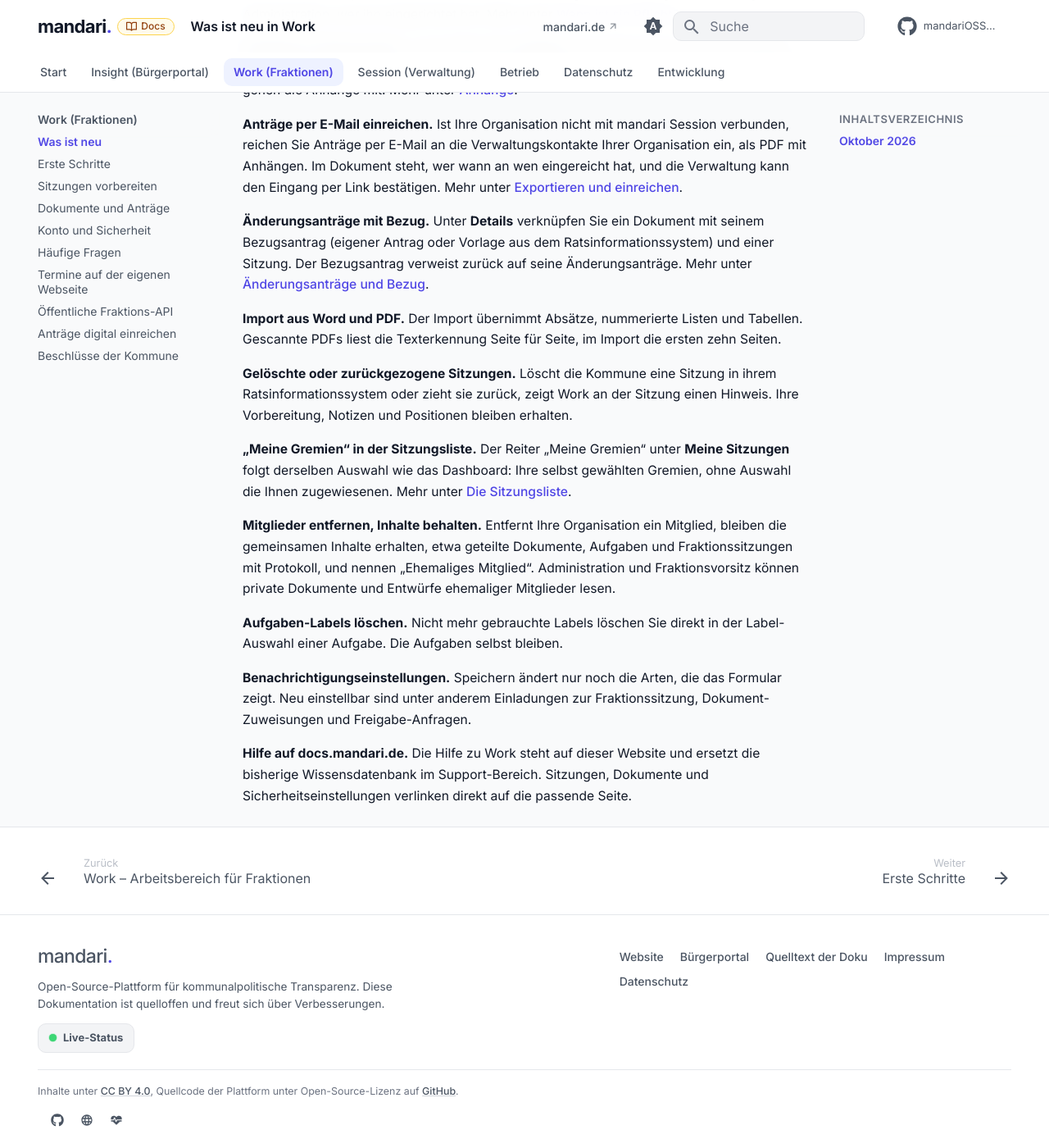
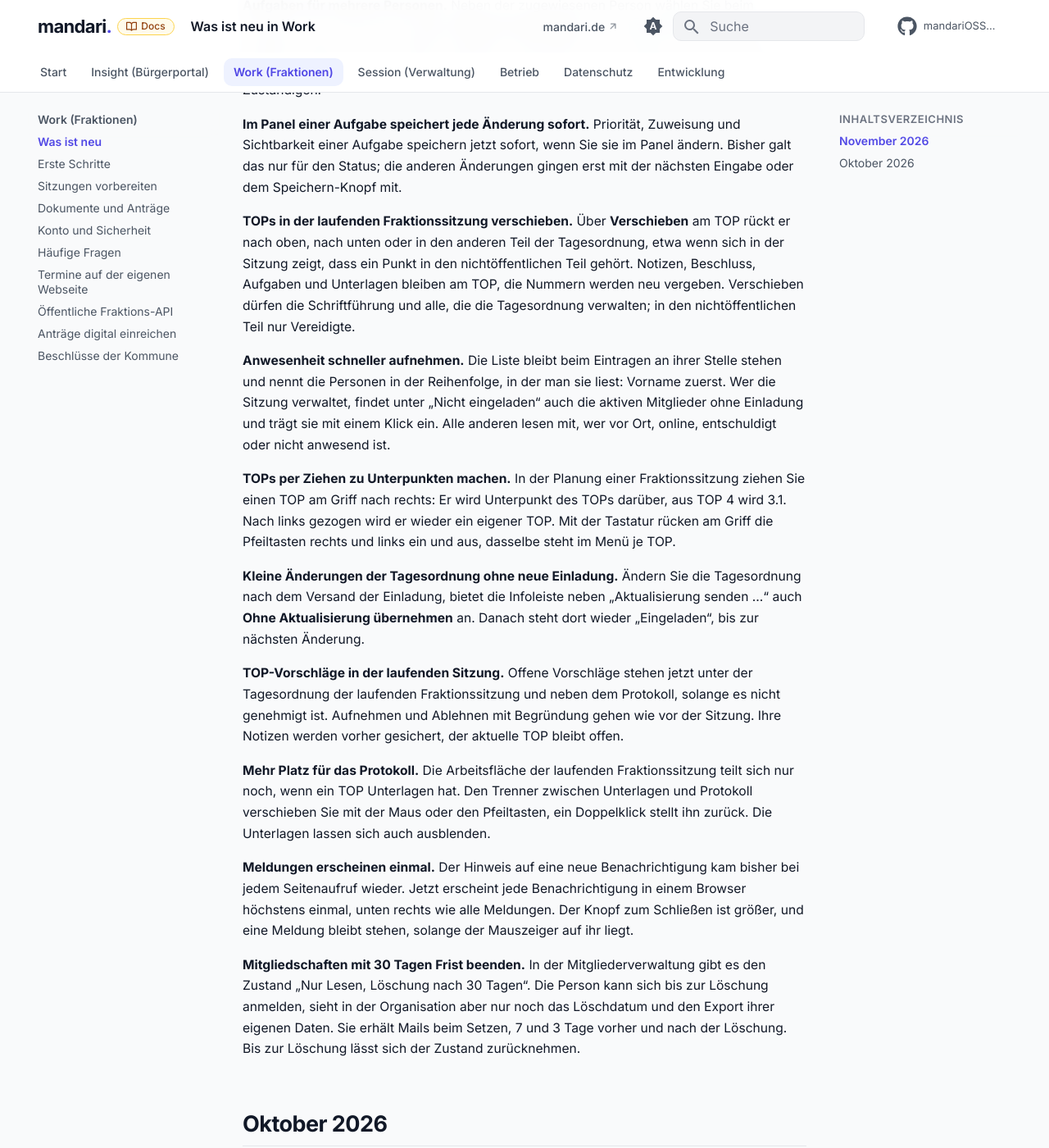
Before and after one commit to mandariOSS/docs, an MkDocs documentation site: the page built from docs/work/was-ist-neu.md, in a window 1280 px wide and 1400 px high, scrolled down 595 px. Shown: the whole window at 82% size. Built offline with MkDocs 1.6.1 and Material for MkDocs 9.7.7, drawn with Linux system fonts in a browser that asks for light colours; comment, search, counter and statistics services are not loaded; some of the changed text lies outside the part shown.

Commit message:
Work-Hilfe: Was ist neu in Work, November 2026 (Version 0.13.0) (#19)

```diff
--- a/docs/work/was-ist-neu.md
+++ b/docs/work/was-ist-neu.md
@@ -8,6 +8,30 @@ description: Neuerungen in mandari Work, neueste zuerst – was sich geändert h
 Hier stehen die Neuerungen in mandari Work, neueste zuerst. Eine Änderung erscheint erst, wenn sie in Work auf mandari.de verfügbar ist. Wer Work selbst betreibt, findet alle Änderungen je Version im [Changelog](https://github.com/mandariOSS/mandari/blob/main/CHANGELOG.md).
 
 Fragen oder Rückmeldungen schicken Sie uns über den Bereich **Support** in Work.
+
+## November 2026 { #2026-11 }
+
+Mit Version 0.13.0. In Work selbst finden Sie diese Liste jetzt auch unter **Was ist neu?**: Unten in der Seitenleiste steht die Version, mit der Sie arbeiten, ein Klick darauf öffnet die Neuerungen je Version. Am Handy steht der Eintrag unter **Mehr**. Ein Punkt neben der Version zeigt, dass etwas dazugekommen ist, das Sie noch nicht gelesen haben.
+
+**Aufgaben für mehrere Personen.** Neben der zugewiesenen Person wählen Sie beim Anlegen und im Panel der Aufgabe **Weitere Zuständige**. Alle Zuständigen sehen die Aufgabe, finden sie unter „Meine Aufgaben“, bearbeiten sie und haken sie ab. Wer sie abhakt, erledigt sie für alle. Kommentare und die Erinnerung an die Fälligkeit gehen an alle Zuständigen.
+
+**Im Panel einer Aufgabe speichert jede Änderung sofort.** Priorität, Zuweisung und Sichtbarkeit einer Aufgabe speichern jetzt sofort, wenn Sie sie im Panel ändern. Bisher galt das nur für den Status; die anderen Änderungen gingen erst mit der nächsten Eingabe oder dem Speichern-Knopf mit.
+
+**TOPs in der laufenden Fraktionssitzung verschieben.** Über **Verschieben** am TOP rückt er nach oben, nach unten oder in den anderen Teil der Tagesordnung, etwa wenn sich in der Sitzung zeigt, dass ein Punkt in den nichtöffentlichen Teil gehört. Notizen, Beschluss, Aufgaben und Unterlagen bleiben am TOP, die Nummern werden neu vergeben. Verschieben dürfen die Schriftführung und alle, die die Tagesordnung verwalten; in den nichtöffentlichen Teil nur Vereidigte.
+
+**Anwesenheit schneller aufnehmen.** Die Liste bleibt beim Eintragen an ihrer Stelle stehen und nennt die Personen in der Reihenfolge, in der man sie liest: Vorname zuerst. Wer die Sitzung verwaltet, findet unter „Nicht eingeladen“ auch die aktiven Mitglieder ohne Einladung und trägt sie mit einem Klick ein. Alle anderen lesen mit, wer vor Ort, online, entschuldigt oder nicht anwesend ist.
+
+**TOPs per Ziehen zu Unterpunkten machen.** In der Planung einer Fraktionssitzung ziehen Sie einen TOP am Griff nach rechts: Er wird Unterpunkt des TOPs darüber, aus TOP 4 wird 3.1. Nach links gezogen wird er wieder ein eigener TOP. Mit der Tastatur rücken am Griff die Pfeiltasten rechts und links ein und aus, dasselbe steht im Menü je TOP.
+
+**Kleine Änderungen der Tagesordnung ohne neue Einladung.** Ändern Sie die Tagesordnung nach dem Versand der Einladung, bietet die Infoleiste neben „Aktualisierung senden …“ auch **Ohne Aktualisierung übernehmen** an. Danach steht dort wieder „Eingeladen“, bis zur nächsten Änderung.
+
+**TOP-Vorschläge in der laufenden Sitzung.** Offene Vorschläge stehen jetzt unter der Tagesordnung der laufenden Fraktionssitzung und neben dem Protokoll, solange es nicht genehmigt ist. Aufnehmen und Ablehnen mit Begründung gehen wie vor der Sitzung. Ihre Notizen werden vorher gesichert, der aktuelle TOP bleibt offen.
+
+**Mehr Platz für das Protokoll.** Die Arbeitsfläche der laufenden Fraktionssitzung teilt sich nur noch, wenn ein TOP Unterlagen hat. Den Trenner zwischen Unterlagen und Protokoll verschieben Sie mit der Maus oder den Pfeiltasten, ein Doppelklick stellt ihn zurück. Die Unterlagen lassen sich auch ausblenden.
+
+**Meldungen erscheinen einmal.** Der Hinweis auf eine neue Benachrichtigung kam bisher bei jedem Seitenaufruf wieder. Jetzt erscheint jede Benachrichtigung in einem Browser höchstens einmal, unten rechts wie alle Meldungen. Der Knopf zum Schließen ist größer, und eine Meldung bleibt stehen, solange der Mauszeiger auf ihr liegt.
+
+**Mitgliedschaften mit 30 Tagen Frist beenden.** In der Mitgliederverwaltung gibt es den Zustand „Nur Lesen, Löschung nach 30 Tagen“. Die Person kann sich bis zur Löschung anmelden, sieht in der Organisation aber nur noch das Löschdatum und den Export ihrer eigenen Daten. Sie erhält Mails beim Setzen, 7 und 3 Tage vorher und nach der Löschung. Bis zur Löschung lässt sich der Zustand zurücknehmen.
 
 ## Oktober 2026 { #2026-10 }
 
```
